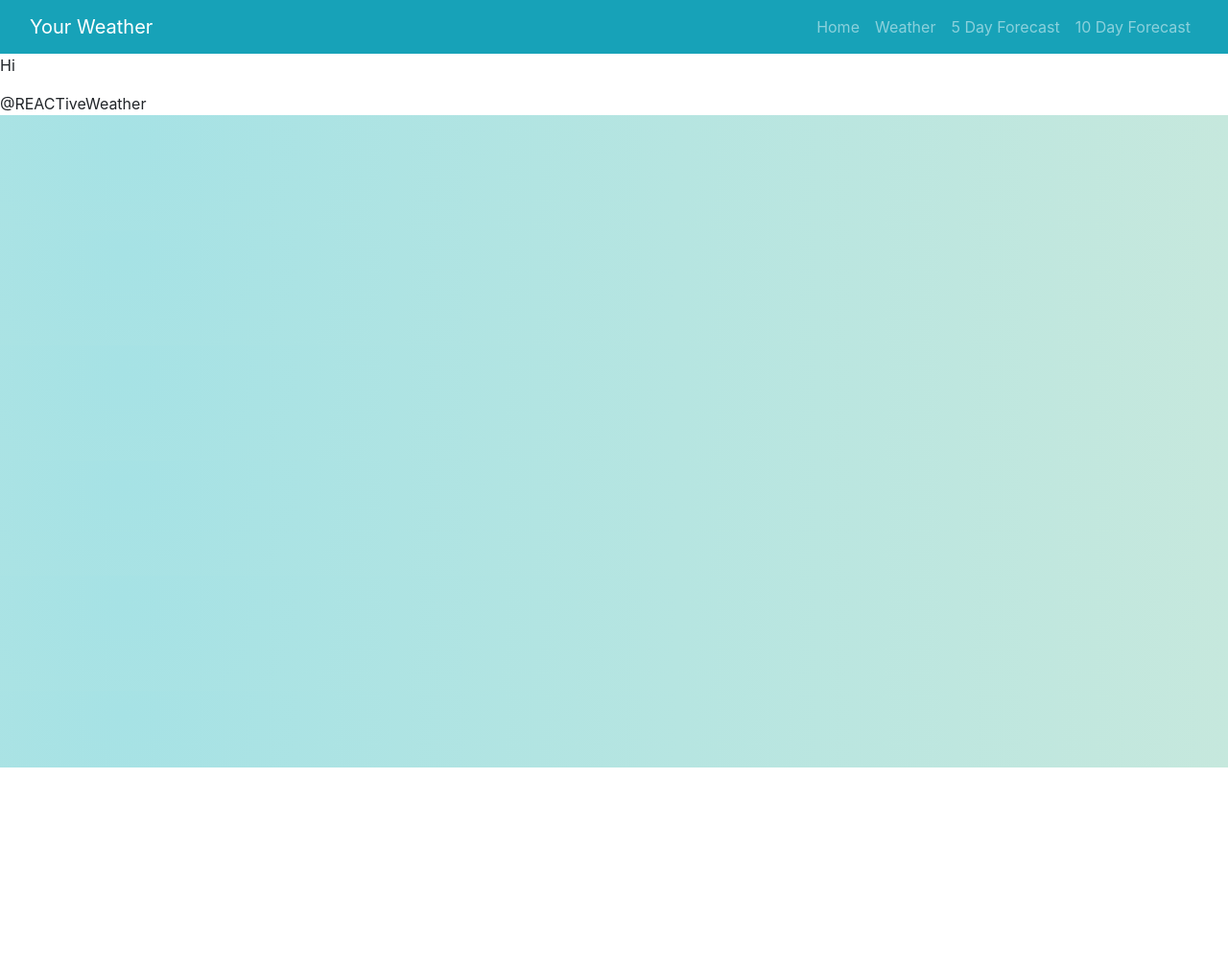
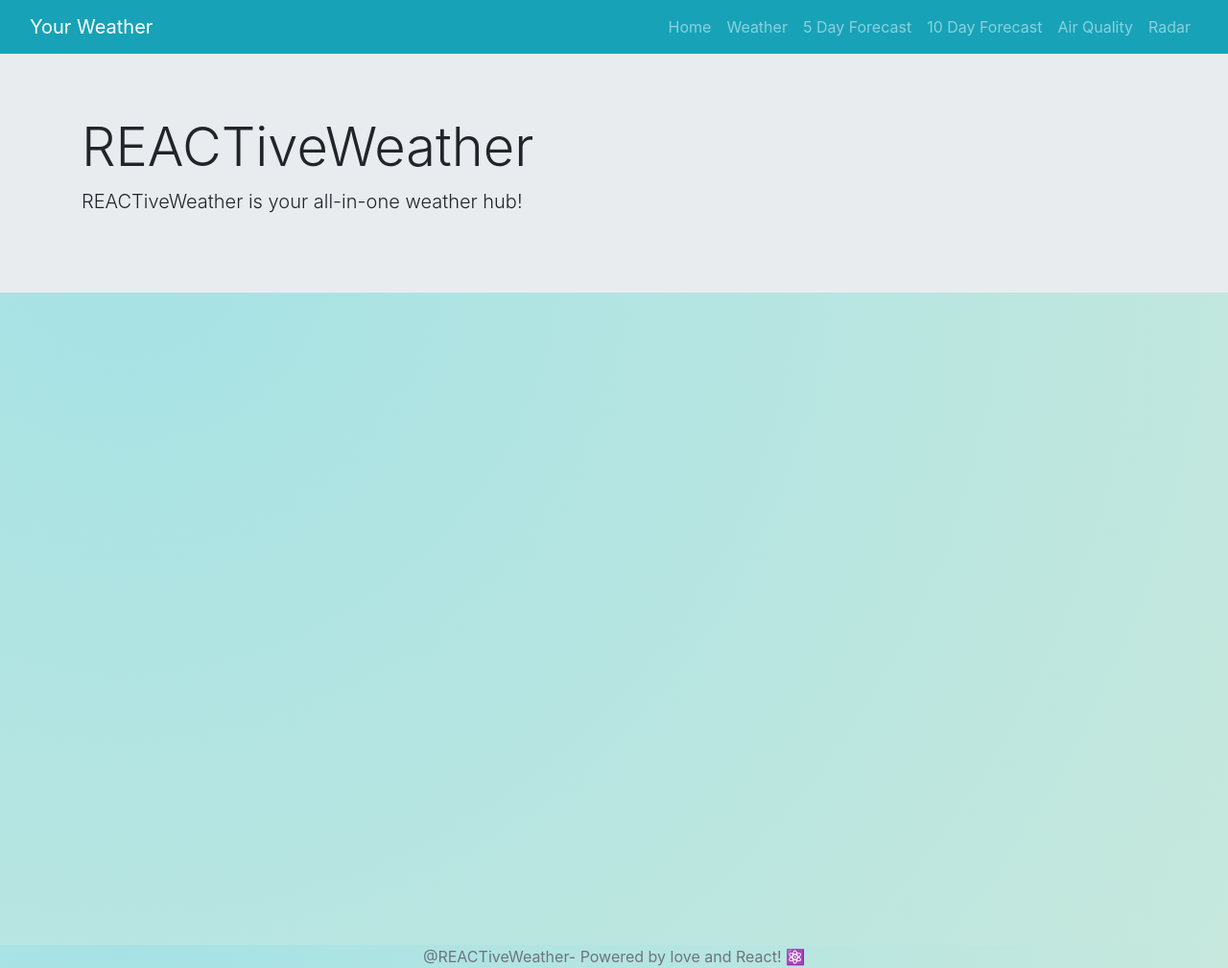
Before and after one commit to AFaidley/REACTive-weather, a React (Create React App) app in the folder main/: page / in a window 1280 px wide. Shown: the whole page at 96% size. Before the commit the page ends 800 px from the top, so only its background shows below. Built offline with nearby package versions, Linux system fonts and the light colour scheme.

Commit message:
Worked on navbar and footer

```diff
--- a/main/src/App.css
+++ b/main/src/App.css
@@ -7,9 +7,8 @@
   pointer-events: none;
 }
 
-html, .homepage-cards, #jumbo-container, #root {
+.homepage-cards, #jumbo-container, #root {
   background: radial-gradient(circle at 10% 20%, rgb(166, 226, 229) 0%, rgb(198, 232, 221) 100.2%);
-  /* background: radial-gradient(circle at 10% 20%, rgb(167, 148, 244) 0%, rgb(220, 182, 232) 100.2%); */
 }
 
 @media (prefers-reduced-motion: no-preference) {
@@ -33,6 +32,10 @@
   color: #61dafb;
 }
 
+.footer {
+  background: radial-gradient(circle at 10% 20%, rgb(166, 226, 229) 0%, rgb(198, 232, 221) 100.2%);
+}
+
 @keyframes App-logo-spin {
   from {
     transform: rotate(0deg);
--- a/main/src/components/Footer.js
+++ b/main/src/components/Footer.js
@@ -1,7 +1,5 @@
 const Footer = () => {
-    return (
-        <footer>@REACTiveWeather</footer>
-    )
-}
+  return <footer className='text-muted text-center footer'>@REACTiveWeather- Powered by love and React! ⚛️</footer>;
+};
 
 export default Footer;
--- a/main/src/components/Navbar.js
+++ b/main/src/components/Navbar.js
@@ -27,6 +27,12 @@
                 <Nav.Link as={Link} to='/10day'>
                   10 Day Forecast
                 </Nav.Link>
+                <Nav.Link as={Link} to='/airquality'>
+                  Air Quality
+                </Nav.Link>
+                <Nav.Link as={Link} to='/radar'>
+                  Radar
+                </Nav.Link>
               </>
             </Nav>
           </Navbar.Collapse>
--- a/main/src/pages/Home.js
+++ b/main/src/pages/Home.js
@@ -1,7 +1,42 @@
 const Home = () => {
     return (
-        <div>
-            <p className="text-align-center">Hi</p>
+        <div id='jumbo-container'>
+        <div className='jumbotron jumbotron-fluid'>
+          <div className='container'>
+            <h1 className='display-4'>REACTiveWeather</h1>
+            <p className='lead'>
+              REACTiveWeather is your all-in-one weather hub!
+            </p>
+          </div>
+          </div>
+                <br></br>
+                <br></br>
+                <br></br>
+                <br></br>
+                <br></br>
+                <br></br>
+                <br></br>
+                <br></br>
+                <br></br>
+                <br></br>
+                <br></br>
+                <br></br>
+                <br></br>
+                <br></br>
+                <br></br>
+                <br></br>
+                <br></br>
+                <br></br>
+                <br></br>
+                <br></br>
+                <br></br>
+                <br></br>
+                <br></br>
+                <br></br>
+                <br></br>
+                <br></br>
+                <br></br>
+
         </div>
     )
 }
```
